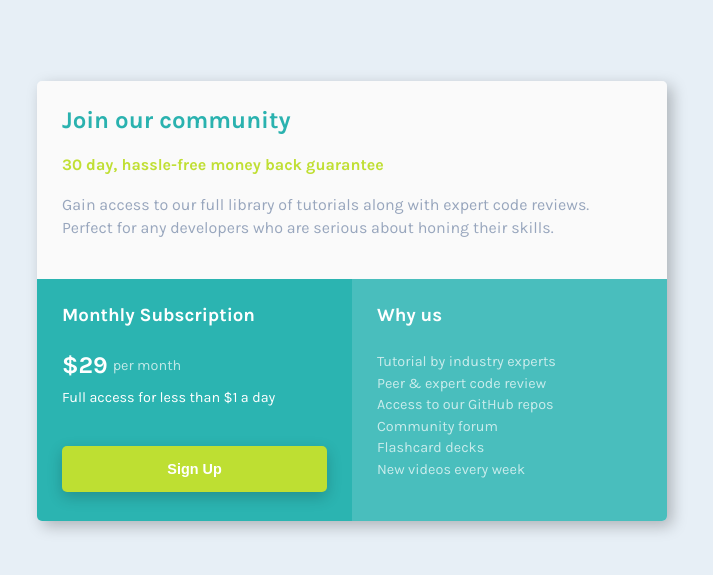
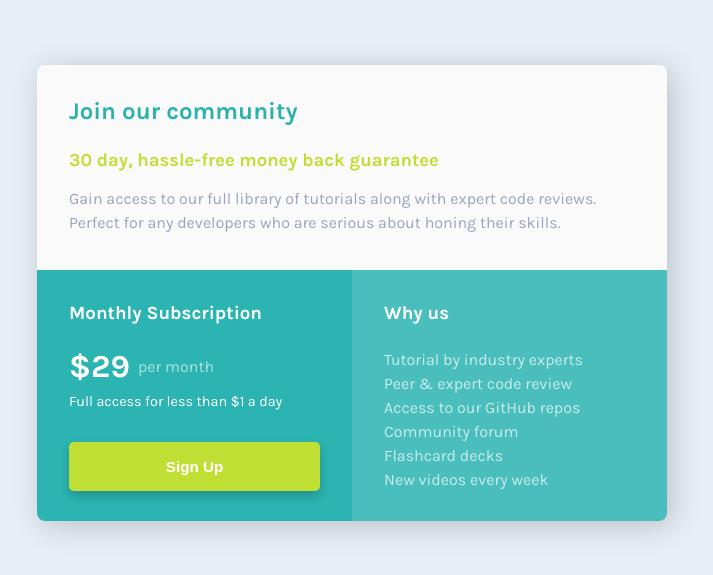
Before and after one commit to i7ector/single-price-grid-component-solution, a plain HTML site: page index.html in a window 1280 px wide. Shown: the part 107-682 px from the top of the page, without its empty margins (288-1001 px from the left). Drawn offline with Linux system fonts and the light colour scheme.

Commit message:
fixes & adjustments

```diff
--- a/index.html
+++ b/index.html
@@ -10,24 +10,24 @@
     <body>
       <main>
         <h1 class="sr-only">Single Price Grid Component</h1>
-        <div id="card">
-          <div id="top-section">
-            <h3>Join our community</h3>
-            <h4>30 day, hassle-free money back guarantee</h4>
+        <div class="card">
+          <div class="top-section">
+            <h2>Join our community</h2>
+            <h3>30 day, hassle-free money back guarantee</h3>
             <p>Gain access to our full library of tutorials along with expert code reviews.
               Perfect for any developers who are serious about honing their skills.</p>
           </div>
-          <div id="bottom-section">
-            <div id="bottom-left-section">
+          <div class="bottom-section">
+            <div class="bottom-left-section">
               <h3>Monthly Subscription</h3>
-              <div id="price-container">
-                <div id="price">$29</div>
-                <div id="price-frequency">per month</div>
+              <div class="price-section">
+                <div class="price">$29</div>
+                <div class="price-frequency">per month</div>
               </div>
               <p>Full access for less than $1 a day</p>
               <button onclick="alertUser()">Sign Up</button>
             </div>
-            <div id="bottom-right-section">
+            <div class="bottom-right-section">
               <h3>Why us</h3>
               <ul>
                 <li>Tutorial by industry experts</li>
--- a/style.css
+++ b/style.css
@@ -1,18 +1,31 @@
 @import url(https://fonts.googleapis.com/css2?family=Karla:wght@400;700&display=swap);
 
-html {
+:root {
+  --pbg: #E7EFF6;
+  --top-bg: #FAFAFA;
+  --bottom-left-bg: #2BB4B1;
+  --bottom-right-bg: #49BEBD;
+  --bright-yellow: hsl(71, 73%, 54%);
+  --button-hover: #A9C42D;
+  --grayish-blue: hsl(218, 22%, 67%);
+  --cyan: hsl(179, 62%, 43%);
+}
+
+* {
   box-sizing: border-box;
-  font-family: 'Karla', sans-serif;
-  font-size: 16px;
-  font-weight: 400;
+  padding: 0;
+  margin: 0;
 }
 
 body {
   padding: 20px;
-  background-color: #E7EFF6;
+  background-color: var(--pbg);
   min-height: 100vh;
   display: grid;
   place-content: center;
+  font-family: 'Karla', sans-serif;
+  font-size: 16px;
+  font-weight: 400;
 }
 
 .sr-only {
@@ -25,130 +38,123 @@ body {
   width: 1px;
 }
 
-h2, h3, p {
-  margin: 0;
+.card {
+  border-radius: 0.5rem;
+  overflow: hidden;
+  box-shadow: 5px 5px 30px 0px rgba(0,0,0,0.20);
 }
 
-*, *:before, *:after {
-  box-sizing: inherit;
+.top-section {
+  width: 100%;
+  height: 45%;
+  padding: 2rem;
+  background-color: var(--top-bg);
 }
 
-#card {
-  box-shadow: 5px 5px 15px 0px rgba(0,0,0,0.25);
-  border-radius: 5px;
-  overflow: hidden;
+.top-section h2 {
+  color: var(--cyan);
+  font-size: 1.5rem;
+  margin-bottom: 1.5rem;
 }
 
-#top-section {
-  width: 100%;
-  height: 45%;
-  padding: 25px;
-  background-color: #FAFAFA;
+.top-section h3 {
+  color: var(--bright-yellow);
+  font-size: 1.15rem;
+  margin-bottom: 1rem;
 }
 
-#bottom-section {
+.top-section p {
+  color: var(--grayish-blue);
+  line-height: 1.5;
+}
+
+.bottom-section {
   display: flex;
   flex-direction: column;
   width: 100%;
-  height: 55%;
+  height: 56%;
   color: white;
 }
 
-#bottom-left-section {
+.bottom-left-section, .bottom-right-section {
   height: 100%;
-  background-color: #2BB4B1;
-  padding: 25px;
+  padding: 2rem;
   flex-basis: 50%;
 }
 
-#bottom-right-section {
-  height: 100%;
-  background-color: #49BEBD;
-  padding: 25px;
-  flex-basis: 50%;
+.bottom-left-section {
+  background-color: var(--bottom-left-bg);
 }
 
-#top-section h3 {
-  color: #2ab2af;
-  margin-bottom: 20px;
-  font-size: 1.5rem;
-}
-
-#top-section h4 {
-  color: #c0df34;
-  margin-bottom: 20px;
-}
-
-#top-section p {
-  color: #98a6bd;
-  line-height: 1.4;
+.bottom-right-section {
+  background-color: var(--bottom-right-bg);
 }
 
 button {
   color: white;
-  background-color: #BEDF32;
-  font-size: 0.9rem;
+  background-color: var(--bright-yellow);
+  font-size: 0.95rem;
   font-weight: 600;
   border: none;
-  padding: 15px;
+  padding: 1rem;
   width: 100%;
-  border-radius: 5px;
-  box-shadow: 0px 5px 15px 0px rgba(0,0,0,0.2);
+  border-radius: 0.3rem;
+  box-shadow: 0px 5px 10px 0px rgba(0,0,0,0.2);
 }
 
 button:hover {
   cursor: pointer;
-  background-color: #A9C42D;
-  transform: scale(1.01);
+  background-color: var(--button-hover);
 }
 
-#price {
+.price {
   font-weight: 700;
-  font-size: 1.5rem;
+  font-size: 2rem;
 }
 
-#bottom-section h3 {
-  margin-bottom: 25px
+.bottom-section h3 {
+  margin-bottom: 1.5rem;
 }
 
-#bottom-section p {
+.bottom-section p {
   font-size: 0.9rem;
-  margin-bottom: 40px
+  margin-bottom: 2rem;
 }
 
-#price-container {
+.price-section {
   display: flex;
   align-items: center;
-  margin-bottom: 10px;
+  margin-bottom: 0.5rem;
 }
 
-#price-frequency {
-  font-size: 0.9rem;
-  opacity: 0.7;
-  margin-left: 5px;
+.price-frequency {
+  font-size: 1rem;
+  opacity: 0.6;
+  margin-left: 0.5rem;
 }
 
-#bottom-right-section ul {
+.bottom-right-section ul {
   padding: 0;
   list-style: none;
-  font-size: 0.9rem;
+  font-size: 1rem;
   opacity: 0.7;
   line-height: 1.5;
 }
 
 @media (min-width: 576px) {
-  #card {
+  .card {
   width: 550px;
-  height: 440px;
+  height: 100%;
   }
 
-  #bottom-section {
+  .bottom-section {
     flex-direction: row;
   }
 }
 
 @media (min-width: 768px) {
-  #card {
+  .card {
   width: 630px;
+  height: 100%;
   }
 }
```
